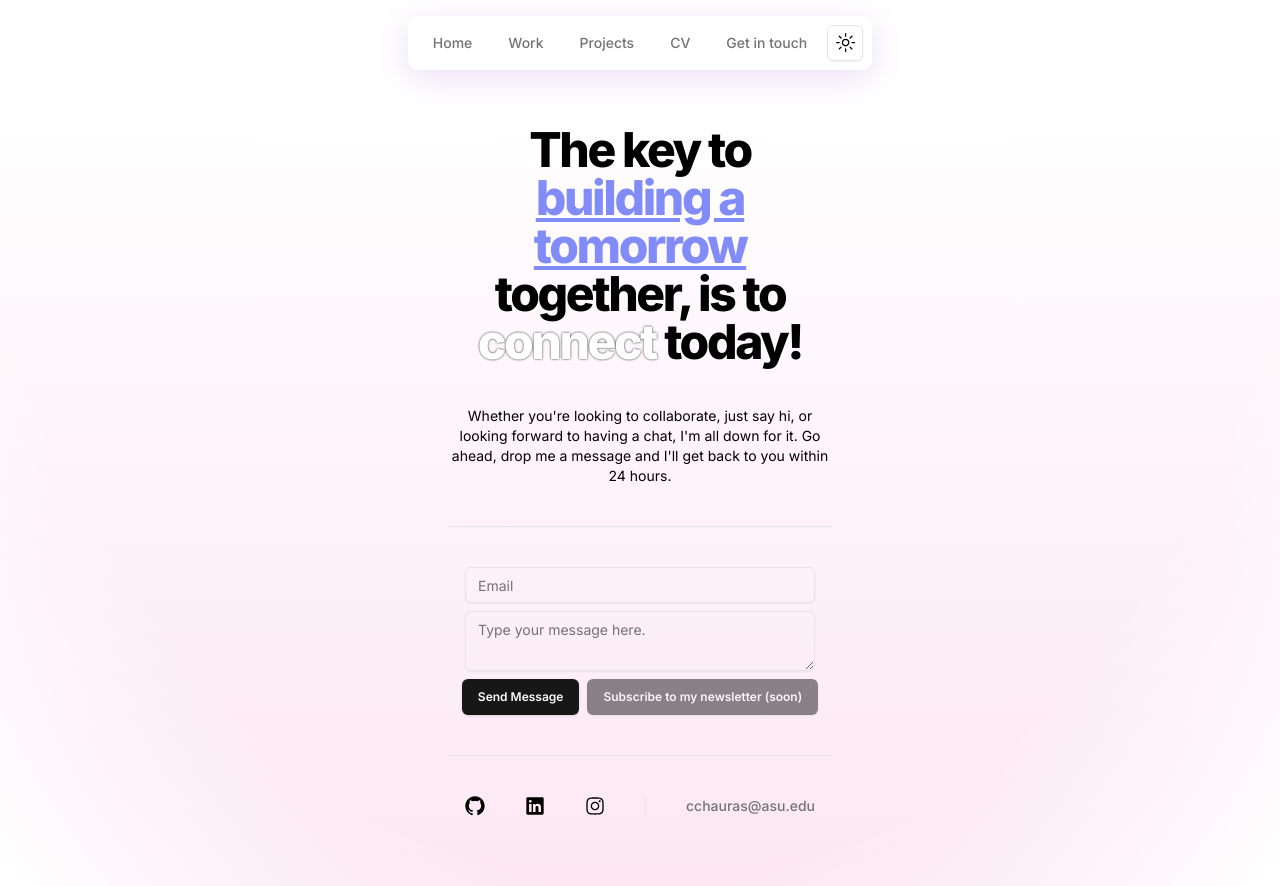
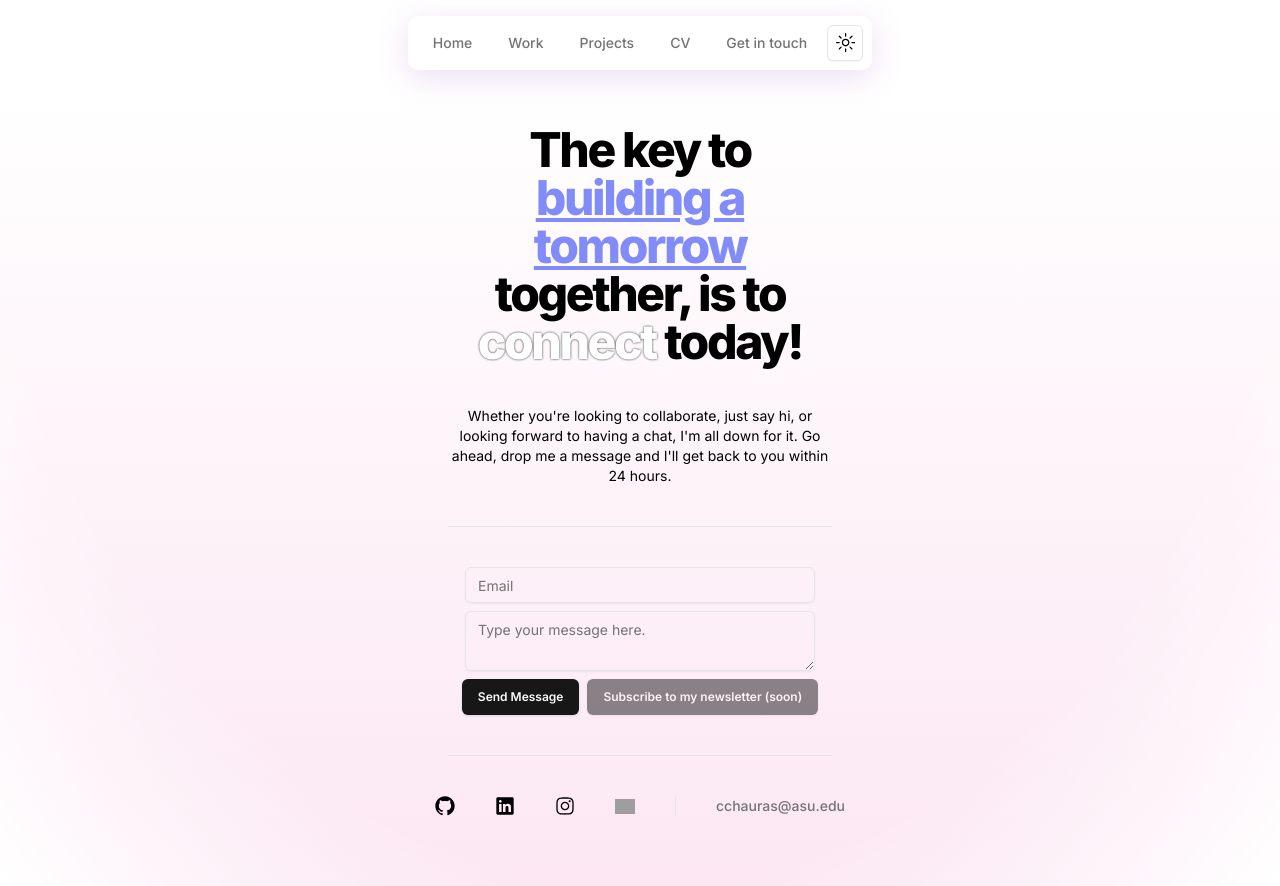
Before and after one commit to Chaitanya-Chaurasia/Portfolio, a Next.js app: page /contact in a window 1280 px wide. Built offline with nearby package versions, Linux system fonts and the light colour scheme; grey boxes are pictures that could not be loaded.

Commit message:
ft. Added scaling to medium.svg

```diff
--- a/app/contact/page.tsx
+++ b/app/contact/page.tsx
@@ -13,6 +13,8 @@ import { toast } from "sonner";
 import emailjs from "emailjs-com";
 import { SonicLoader } from "@/components/CustomComponents";
 import { isEmailValid } from "@/lib/helper";
+import Image from "next/image";
+import medium from "@/public/medium.svg";
 
 const ContactPage = () => {
   const [loading, setLoading] = useState(false);
@@ -74,9 +76,9 @@ const ContactPage = () => {
           today!
         </h2>
         <span className="w-96 text-center text-sm">
-          Whether you&apos;re looking to collaborate, just say hi, or looking forward
-          to having a chat, I&apos;m all down for it. Go ahead, drop me a message and
-          I&apos;ll get back to you within 24 hours.
+          Whether you&apos;re looking to collaborate, just say hi, or looking
+          forward to having a chat, I&apos;m all down for it. Go ahead, drop me
+          a message and I&apos;ll get back to you within 24 hours.
         </span>
         <Separator className="w-96" />
         <div className="w-[350px] flex flex-col items-center justify-center gap-2">
@@ -153,6 +155,19 @@ const ContactPage = () => {
               className="hover:scale-125"
             />
           </a>
+          <a
+            href="https://medium.com/@chaitanyalvis"
+            target="_blank"
+            rel="noopener noreferrer"
+          >
+            <Image
+              src={medium}
+              alt="logo"
+              height={20}
+              width={20}
+              className="hover:scale-125"
+            />
+          </a>
           <Separator orientation="vertical" className="h-[20px]" />
           <span className="font-medium text-muted-foreground text-sm">
             cchauras@asu.edu
--- a/app/projects/page.tsx
+++ b/app/projects/page.tsx
@@ -12,6 +12,8 @@ import {
   InstagramLogoIcon,
   LinkedInLogoIcon,
 } from "@radix-ui/react-icons";
+import Image from "next/image";
+import medium from "@/public/medium.svg";
 
 const ProjectPage = () => {
   return (
@@ -78,6 +80,19 @@ const ProjectPage = () => {
               className="hover:scale-125"
             />
           </a>
+          <a
+            href="https://medium.com/@chaitanyalvis"
+            target="_blank"
+            rel="noopener noreferrer"
+          >
+            <Image
+              src={medium}
+              alt="logo"
+              height={20}
+              width={20}
+              className="hover:scale-125"
+            />
+          </a>
           <Separator orientation="vertical" className="h-[20px]" />
           <span className="font-medium text-muted-foreground text-sm">
             cchauras@asu.edu
--- a/app/work/page.tsx
+++ b/app/work/page.tsx
@@ -3,6 +3,7 @@ import { WorkIntro, WorkIntro02 } from "@/components/WorkIntro";
 import Image from "next/image";
 import React from "react";
 import para from "@/public/para.jpeg";
+import medium from "@/public/medium.svg";
 import { Separator } from "@/components/ui/separator";
 import { Work01, Work02, Work03, Work04, Work05 } from "@/components/Work";
 import { Free01, Free02, Free03 } from "@/components/Free";
@@ -133,7 +134,19 @@ const WorkPage = () => {
               className="hover:scale-125"
             />
           </a>
-
+          <a
+            href="https://medium.com/@chaitanyalvis"
+            target="_blank"
+            rel="noopener noreferrer"
+          >
+            <Image
+              src={medium}
+              alt="logo"
+              height={20}
+              width={20}
+              className="hover:scale-125"
+            />
+          </a>
           <Separator orientation="vertical" className="h-[20px]" />
           <span className="font-medium text-muted-foreground text-sm">
             cchauras@asu.edu
--- a/components/Projects.tsx
+++ b/components/Projects.tsx
@@ -77,7 +77,7 @@ export const SkillAccordion = () => {
           than just going through a course.
           <br />
           <br />
-          And lastly, I develop because I love it. That&apos;s the most
+          And lastly, I develop because I love doing that. That&apos;s the most
           important factor. I hope one my inventions has potential to help the
           society.
         </AccordionContent>
```
